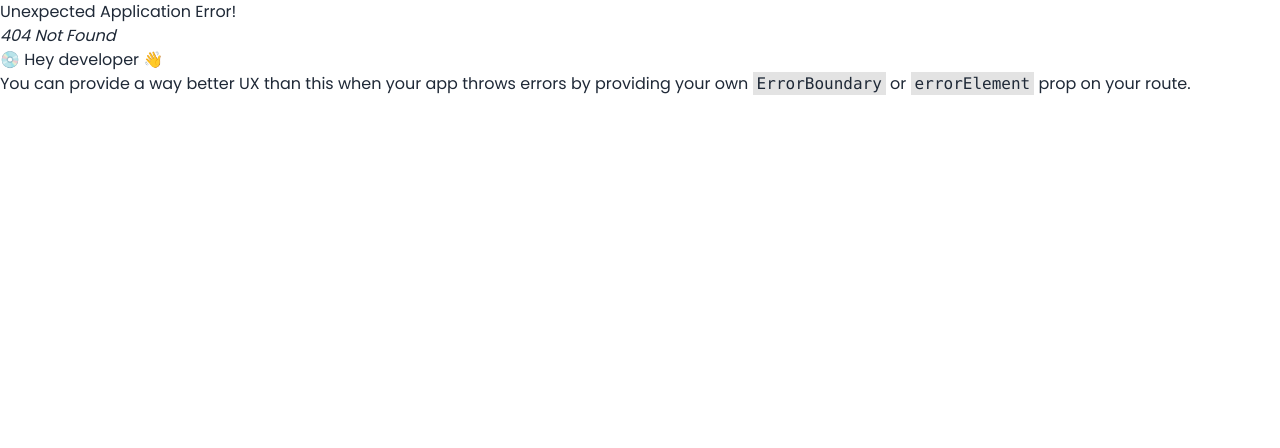
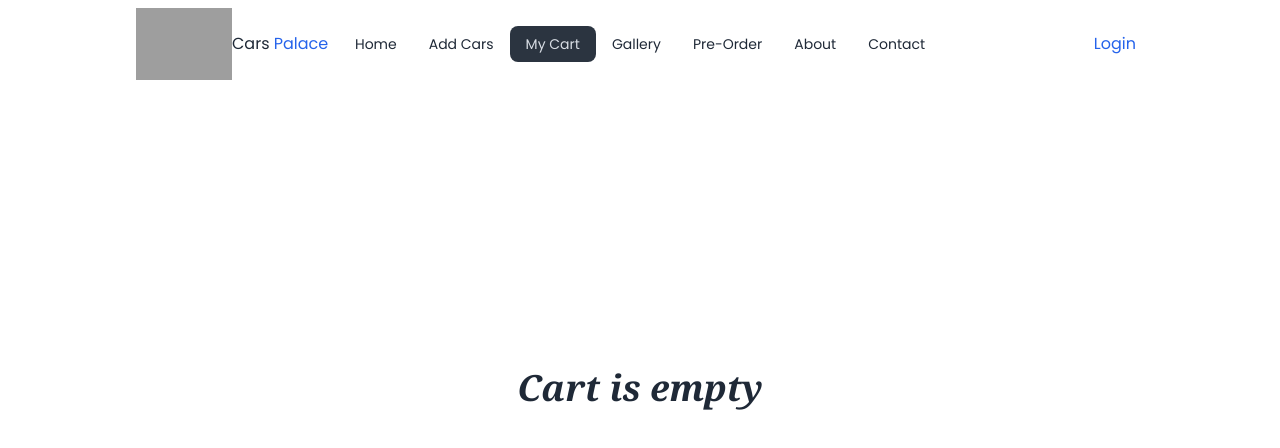
Before and after one commit to rezoanahmed/cars-palace-client, a React (Vite) app: page /cart in a window 1280 px wide. Before the commit this address had no page. Shown: the top 448 px of the page. Built offline with nearby package versions, Linux system fonts and the light colour scheme; grey boxes are pictures that could not be loaded.

Commit message:
created cart page

```diff
--- /dev/null
+++ b/src/pages/Cart/Cart.jsx
@@ -0,0 +1,10 @@
+
+const Cart = () => {
+    return (
+        <div className='flex h-[75vh] justify-center items-center'>
+            <h1 className="text-4xl font-bold italic font-serif">Cart is empty</h1>
+        </div>
+    );
+};
+
+export default Cart;
--- a/src/routes/Routes.jsx
+++ b/src/routes/Routes.jsx
@@ -8,6 +8,7 @@ import About from "../pages/About/About";
 import Contact from "../pages/Contact/Contact";
 import Gallery from "../pages/Gallery/Gallery";
 import Preorder from "../pages/Preorder/Preorder";
+import Cart from "../pages/Cart/Cart";
 
 export const router = createBrowserRouter([
     {
@@ -45,6 +46,10 @@ export const router = createBrowserRouter([
             {
                 path: '/preorder',
                 element: <Preorder></Preorder>
+            },
+            {
+                path: 'cart',
+                element: <Cart></Cart>
             }
         ]
     }
```
